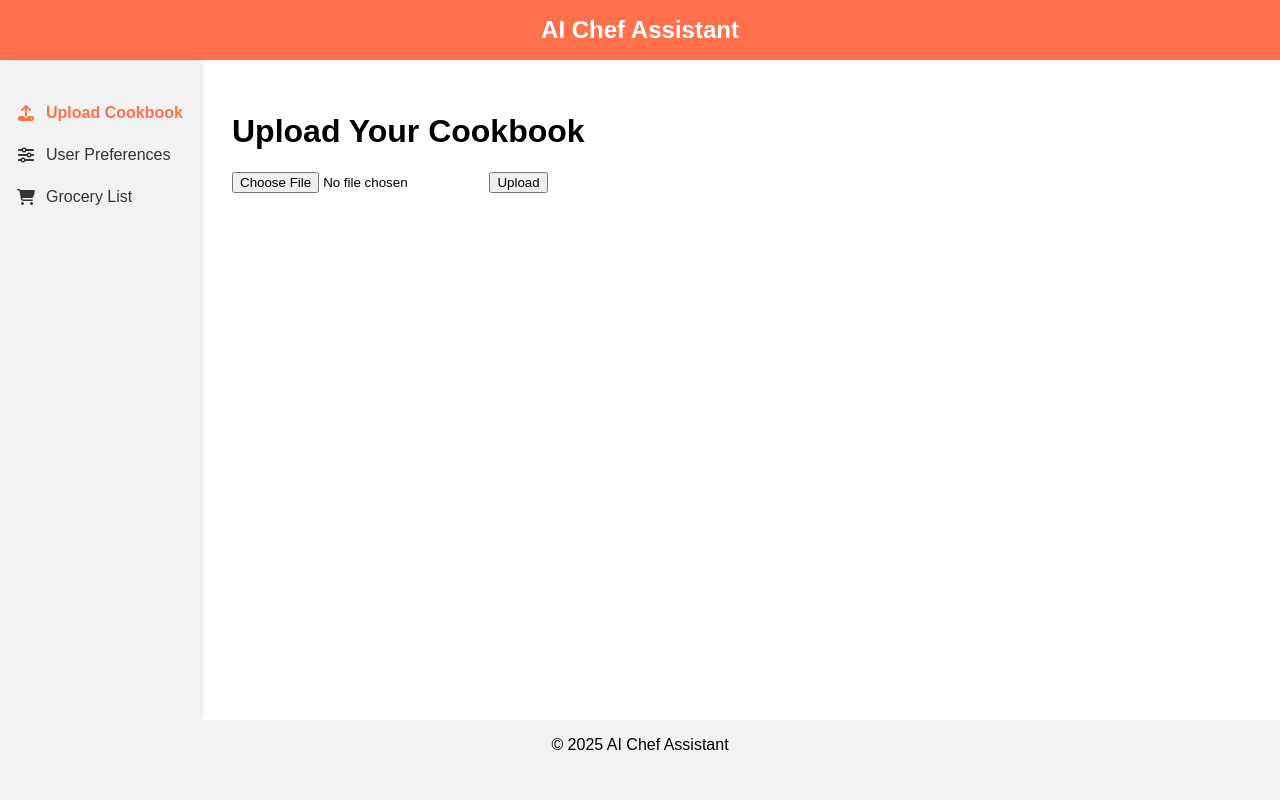
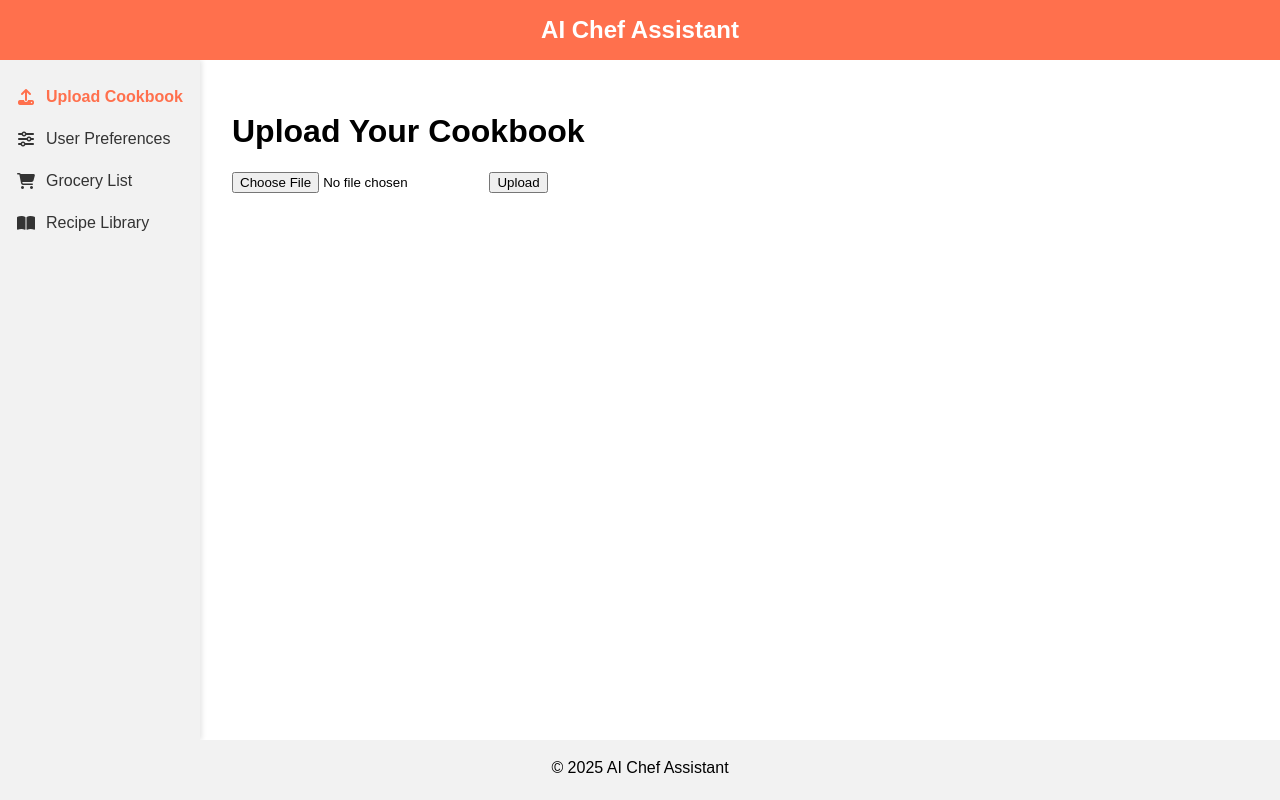
Before and after one commit to MykytaPal/AI_Chef_Assistant, a Django app: page / in a window 1280 px wide. Run offline with Django 5.2, Linux system fonts and the light colour scheme.

Commit message:
Added recipe library

```diff
--- a/frontend/templates/base.html
+++ b/frontend/templates/base.html
@@ -9,13 +9,12 @@
       box-sizing: border-box;
     }
 
-    body {
-      font-family: Arial, sans-serif;
+    html, body {
       margin: 0;
       padding: 0;
-      min-height: 100vh;
-      display: flex;
-      flex-direction: column;
+      height: 100vh;
+      overflow: hidden;
+      font-family: Arial, sans-serif;
     }
 
     header {
@@ -23,6 +22,12 @@
       color: white;
       padding: 1rem 2rem;
       text-align: center;
+      position: fixed;
+      top: 0;
+      left: 0;
+      right: 0;
+      height: 60px;
+      z-index: 1000;
     }
 
     header a {
@@ -34,16 +39,23 @@
 
     #layout {
       display: flex;
-      flex: 1;
+      height: calc(100vh - 120px); /* 60 header + 60 footer */
+      margin-top: 60px;
+      margin-bottom: 60px;
     }
 
     #sidebar {
       width: 200px;
       background-color: #f2f2f2;
-      padding-top: 2rem;
+      padding-top: 1rem;
       box-shadow: 2px 0 5px rgba(0, 0, 0, 0.1);
       display: flex;
       flex-direction: column;
+      position: fixed;
+      top: 60px;
+      bottom: 60px;
+      left: 0;
+      overflow-y: auto;
     }
 
     #sidebar a {
@@ -70,19 +82,27 @@
     }
 
     #main-content-wrapper {
+      margin-left: 200px;
       flex: 1;
+      overflow-y: auto;
+      padding: 2rem;
     }
 
     #main-content {
-      padding: 2rem;
+      padding-bottom: 2rem;
     }
 
     footer {
       background-color: #f2f2f2;
-      height: 80px;
+      height: 60px;
       width: 100%;
       text-align: center;
       padding: 1rem;
+      line-height: 1.5;
+      position: fixed;
+      bottom: 0;
+      left: 0;
+      right: 0;
     }
 
     .message {
@@ -116,6 +136,12 @@
             <i class="fas fa-shopping-cart"></i>
             <span>Grocery List</span>
         </a>
+
+        <a href="{% url 'recipe_library' %}" title="Recipe Library"
+            class="{% if request.path == '/recipe-library/' %}active-link{% endif %}">
+            <i class="fas fa-book-open"></i>
+            <span>Recipe Library</span>
+        </a>
     </nav>
 
     <div id="main-content-wrapper">
--- a/frontend/urls.py
+++ b/frontend/urls.py
@@ -10,4 +10,6 @@ urlpatterns = [
 
     # Dynamic grocery list fetch by recipe name
     path('grocery-list/<str:recipe_name>/', views.grocery_list_view, name='grocery_list'),
+
+    path('recipe-library/', views.recipe_library, name='recipe_library'),
 ]
--- a/frontend/views.py
+++ b/frontend/views.py
@@ -3,8 +3,10 @@ import json
 from django.shortcuts import render
 from django.http import JsonResponse, HttpResponseForbidden
 from django.contrib import messages
+from django.conf import settings
 from agents.orchestration_agent import OrchestrationAgent
 from agents.grocery_list_generation_agent import GroceryListGenerationAgent
+from agents.recipe_library_agent import RecipeLibraryAgent
 
 COOKBOOK_PATH = "data/cookbook_data.json"
 EXPECTED_API_KEY = os.environ.get("API_KEY")
@@ -59,3 +61,9 @@ def grocery_list_view(request, recipe_name):
         "recipe": recipe_name,
         "grocery_list": grocery_list
     })
+
+def recipe_library(request):
+    data_file = os.path.join(settings.BASE_DIR, 'data', 'cookbook_data.json')
+    agent = RecipeLibraryAgent(data_file)
+    recipes = agent.load_recipes()
+    return render(request, 'recipe_library.html', {'recipes': recipes})
```
Also changed, not shown: agents/recipe_library_agent.py (added, +15 -0 lines), frontend/templates/recipe_library.html (added, +73 -0 lines). Lines whose indentation alone changed are shown as unchanged.
